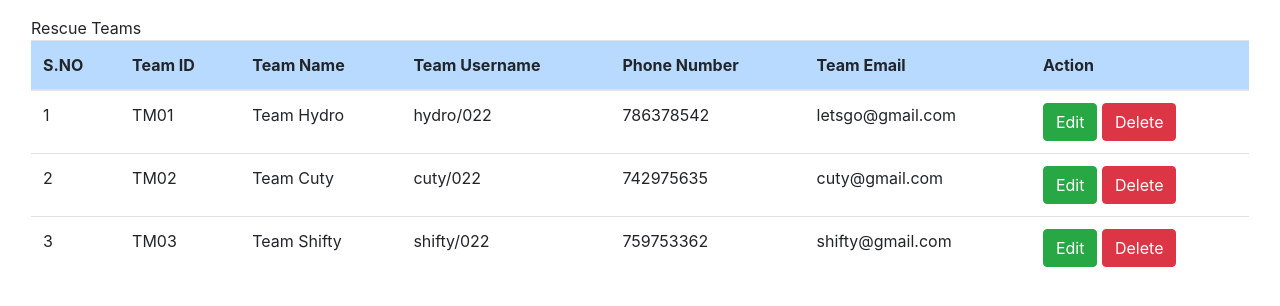
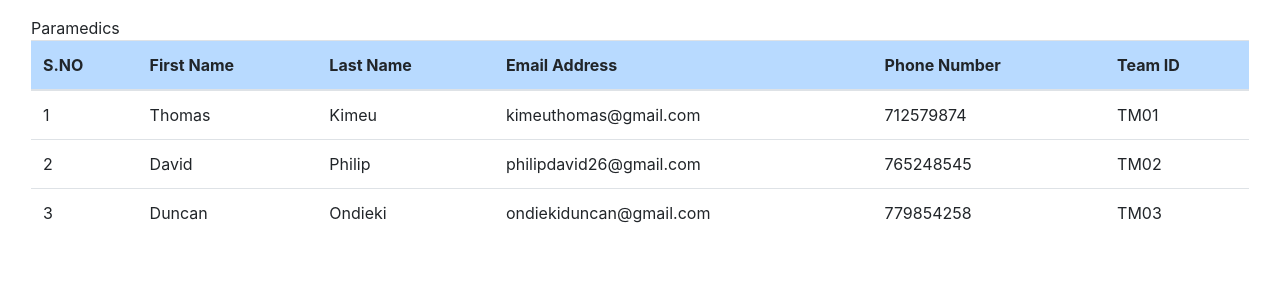
Before and after one commit to makaubenson/emergency-response-system-maseno, a PHP site: page /admin/paramedics.php in a window 1280 px wide. Shown: the part 80-386 px from the top of the page. Run offline with PHP 8.4, Linux system fonts and the light colour scheme; a user stored in the database is signed in; data comes from the database, SQL or seed files in the repository; some libraries are stand-ins or nearby versions.

Commit message:
view paramedics

```diff
--- a/admin/dashboard.php
+++ b/admin/dashboard.php
@@ -178,7 +178,7 @@ $getInfo = json_decode($url);
             <div class="row no-gutters align-items-center">
                 <div class="col mr-2">
                     <div class="text-xs font-weight-bold text-primary text-uppercase mb-1">
-                      <a href="javascript:void(0)"> Paramedics</div>
+                      <a href="./paramedics.php"> Paramedics</div>
 
                 </div>
                 <div class="col-auto">
--- a/admin/paramedics.php
+++ b/admin/paramedics.php
@@ -12,41 +12,33 @@ include 'server.php';
 <div class="table-responsive-lg">
     <table class="table">
         <thead>
-          Rescue Teams
+         Paramedics
             <tr >
               <th scope="col" class="table-primary">S.NO</th>
+              <th scope="col" class="table-primary">First Name</th>
+              <th scope="col" class="table-primary">Last Name</th>
+              <th scope="col" class="table-primary">Email Address</th>
+              <th scope="col" class="table-primary">Phone Number</th>
               <th scope="col" class="table-primary">Team ID</th>
-              <th scope="col" class="table-primary">Team Name</th>
-              <th scope="col" class="table-primary">Team Username</th>
-              <th scope="col" class="table-primary">Phone Number</th>
-              <th scope="col" class="table-primary">Team Email</th>
-              <th scope="col" class="table-primary">Action</th>
+
             </tr>
           </thead>
           <tbody>
 
     <?php
     if($_SESSION['admin_id']){
-        $data_fetch_query = "SELECT * FROM `rescue_team`";
+        $data_fetch_query = "SELECT * FROM `rescue_team_members`";
         $data_result = mysqli_query($db, $data_fetch_query);
         if ($data_result->num_rows > 0){
             while($row = $data_result->fetch_assoc()) {
-                $team_ID = $row['team_id'];
+                $role_id = $row['role_id'];
 
         echo "<tr> <td>" .$row["id"].  "</td>";
-        echo "<td>" .$row["team_id"]."</td>";
-        echo "<td>" .$row["team_name"]."</td>";
-        echo "<td>" .$row["team_username"]."</td>";
-        echo "<td>" .$row["team_phone"]."</td>";
-        echo "<td>" .$row["team_email"]."</td>";
-        echo "<td>
-
-        <form method ='POST' action='server.php'>
-        <input  type='text' hidden  name='teamID' value='$team_ID'>
-        <input type='submit' value='Edit' name='edit-team-btn' class='btn btn-success'>
-        <input type='submit' value='Delete' name='delete-team-btn' class='btn btn-danger'>
-        </form>
-        </td> </tr>";
+        echo "<td>" .$row["fname"]."</td>";
+        echo "<td>" .$row["lname"]."</td>";
+        echo "<td>" .$row["email"]."</td>";
+        echo "<td>" .$row["phone"]."</td>";
+        echo "<td>".$row["rescue_team_id"]."</td> </tr>";
         }
 
         }else{
```
